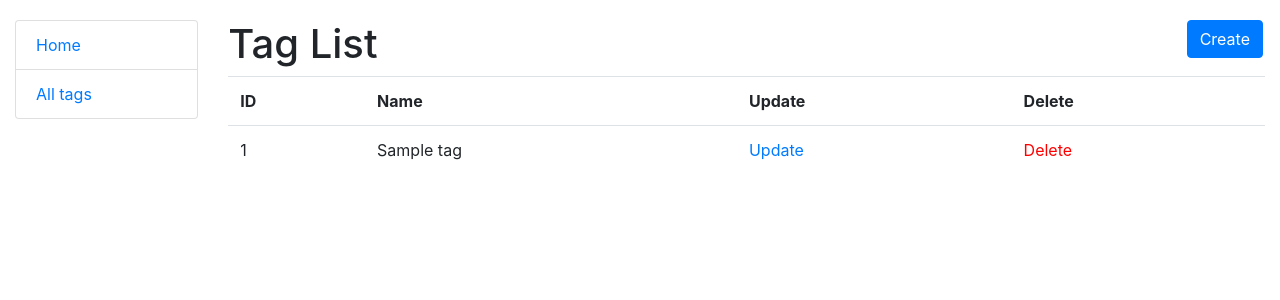
After one commit to kravetb/todo-list, a Django app: page /tags/ in a window 1280 px wide. The commit adds this page. Shown: the top 300 px of the page. Run offline with Django 5.2, Linux system fonts and the light colour scheme; tables that the repository leaves empty hold one stand-in row (values such as "Sample post").

Commit message:
Add view and template by tag_lis and change sidebar

```diff
--- a/templates/includes/sidebar.html
+++ b/templates/includes/sidebar.html
@@ -1,4 +1,4 @@
 <ul class="sidebar-nav list-group">
-  <li class="list-group-item"><a href="#">Home</a></li>
-  <li class="list-group-item"><a href="#">All tags</a></li>
+  <li class="list-group-item"><a href="{% url 'todo:index' %}">Home</a></li>
+  <li class="list-group-item"><a href="{% url 'todo:list-view' %}">All tags</a></li>
 </ul>
--- /dev/null
+++ b/templates/todo/tag_list.html
@@ -0,0 +1,46 @@
+{% extends "base.html" %}
+
+{% block content %}
+  <h1>
+    Tag List
+    <a href="#" class="btn btn-primary link-to-page">
+      Create
+    </a>
+  </h1>
+
+  {% if tag_list %}
+    <table class="table">
+      <tr>
+        <th>ID</th>
+        <th>Name</th>
+        <th>Update</th>
+        <th>Delete</th>
+      </tr>
+
+      {% for tag in tag_list %}
+        <tr>
+          <td>
+              {{ tag.id }}
+          </td>
+          <td>
+              {{ tag.name }}
+          </td>
+          <td>
+              <a href="#">
+                Update
+              </a>
+            </td>
+            <td>
+              <a style="color: red"
+                href="#">
+                Delete
+              </a>
+            </td>
+        </tr>
+      {% endfor %}
+    </table>
+
+  {% else %}
+      <p>There are no tag in the TODO.</p>
+  {% endif %}
+{% endblock %}
--- a/todo/urls.py
+++ b/todo/urls.py
@@ -1,9 +1,10 @@
 from django.urls import path
 
-from todo.views import HomePageView
+from todo.views import HomePageView, TagListView
 
 urlpatterns = [
     path("", HomePageView.as_view(), name="index"),
+    path("tags/", TagListView.as_view(), name="tag-list"),
 ]
 
 app_name = "todo"
--- a/todo/views.py
+++ b/todo/views.py
@@ -1,5 +1,11 @@
 from django.views import generic
+
+from todo.models import Tag
 
 
 class HomePageView(generic.base.TemplateView):
     template_name = "todo/index.html"
+
+
+class TagListView(generic.ListView):
+    model = Tag
```
